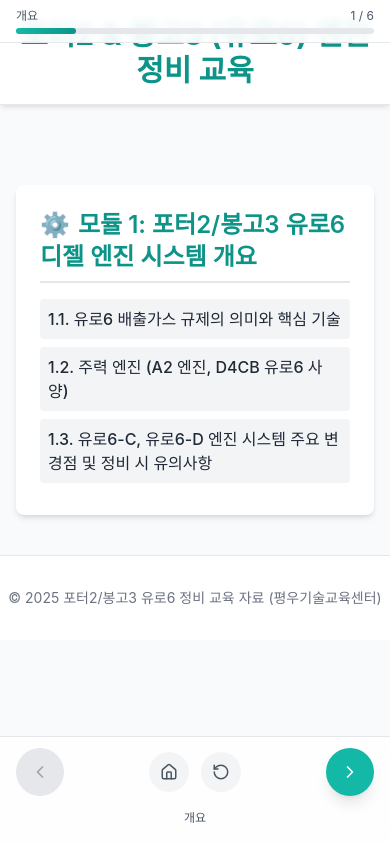
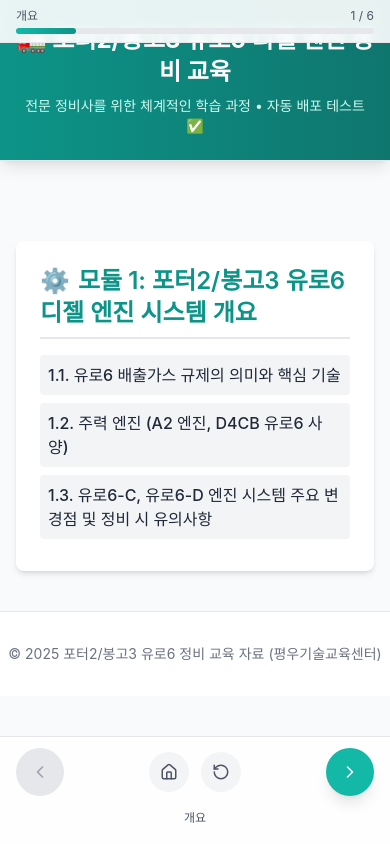
Before and after one commit to rudxo-jin/edu-euro6, a React (Vite) app: page / in a window 390 px wide. Built offline with nearby package versions, Linux system fonts and the light colour scheme.

Commit message:
모바일 네비게이션 개선 및 자동 배포 테스트

```diff
--- a/src/components/Header.tsx
+++ b/src/components/Header.tsx
@@ -2,11 +2,14 @@ import React from 'react';
 
 const Header: React.FC = () => {
   return (
-    <header className="bg-white shadow-md py-4">
-      <div className="container mx-auto px-4">
-        <h1 className="text-3xl font-bold text-center text-teal-600">
-          포터2 & 봉고3 (유로6) 엔진 정비 교육
+    <header className="bg-gradient-to-r from-teal-600 to-teal-700 text-white py-6 shadow-lg">
+      <div className="container mx-auto px-4 text-center">
+        <h1 className="text-2xl md:text-3xl font-bold mb-2">
+          🚛 포터2/봉고3 유로6 디젤 엔진 정비 교육
         </h1>
+        <p className="text-teal-100 text-sm md:text-base">
+          전문 정비사를 위한 체계적인 학습 과정 • 자동 배포 테스트 ✅
+        </p>
       </div>
     </header>
   );
```
